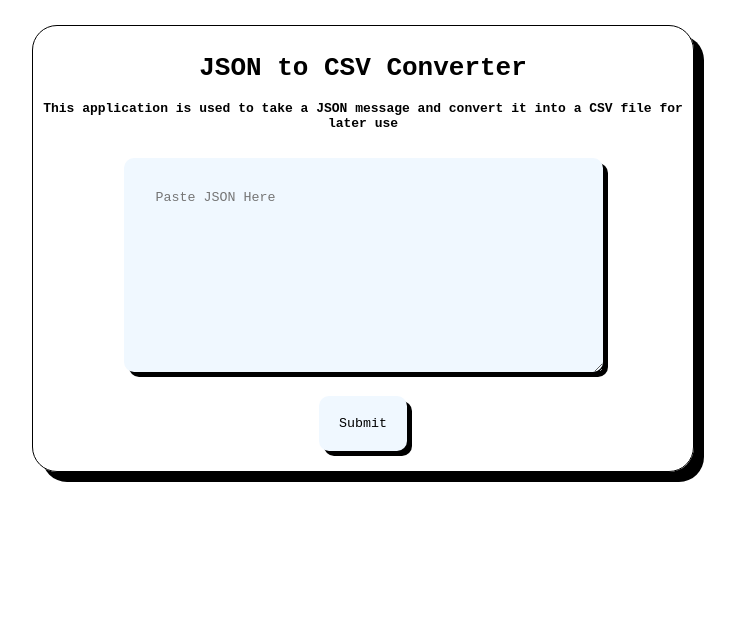
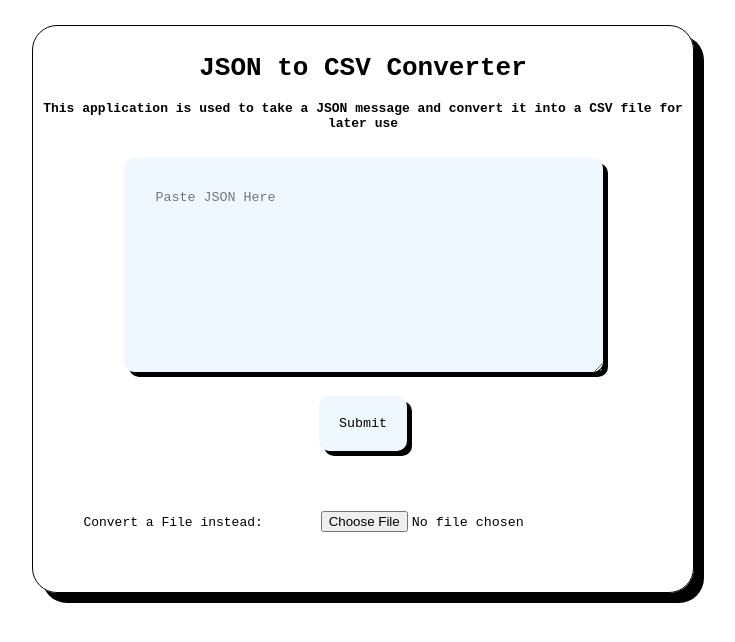
Before and after one commit to rbitrick/JSON2CSV, a plain HTML site: page index.html in a window 1280 px wide. Shown: the whole page, without its empty margins (277-1012 px from the left). Drawn offline with Linux system fonts and the light colour scheme.

Commit message:
added file input field

```diff
--- a/index.html
+++ b/index.html
@@ -35,6 +35,11 @@
         #jsonInput {
             padding: 5%
         }
+
+        .jsonFile{
+            margin: 50px;
+            font-family: monospace;
+        }
     </style>
 </head>
 <body>
@@ -44,6 +49,9 @@
     <textarea rows="10" cols="50" placeholder="Paste JSON Here" class="inputFields" id="jsonInput"></textarea>
     <br>
     <button class="inputFields" id="submitButton">Submit</button>
+    <br>
+    <label for="jsonFile">Convert a File instead:</label>
+    <input type="file" class="jsonFile" name="jsonFile"></input>
 </body>
 
 <script src="index.js"></script>
```
